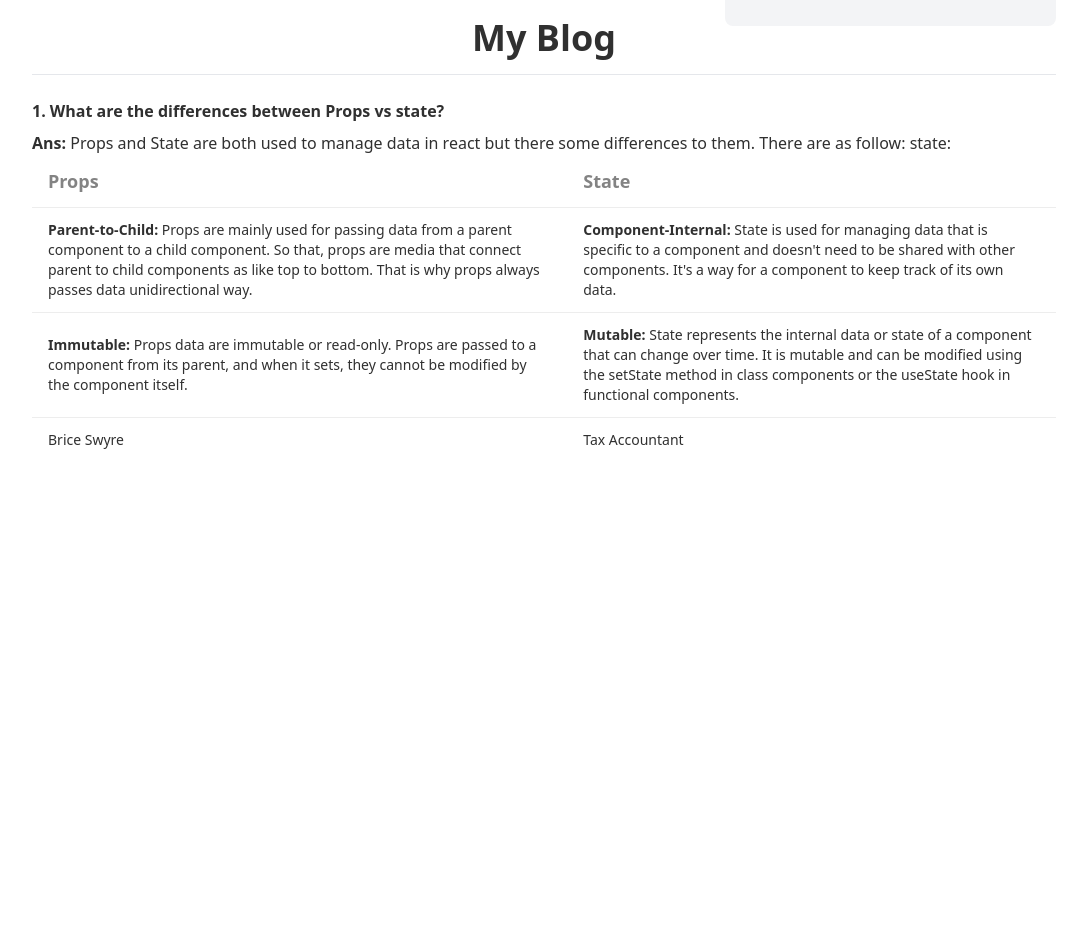
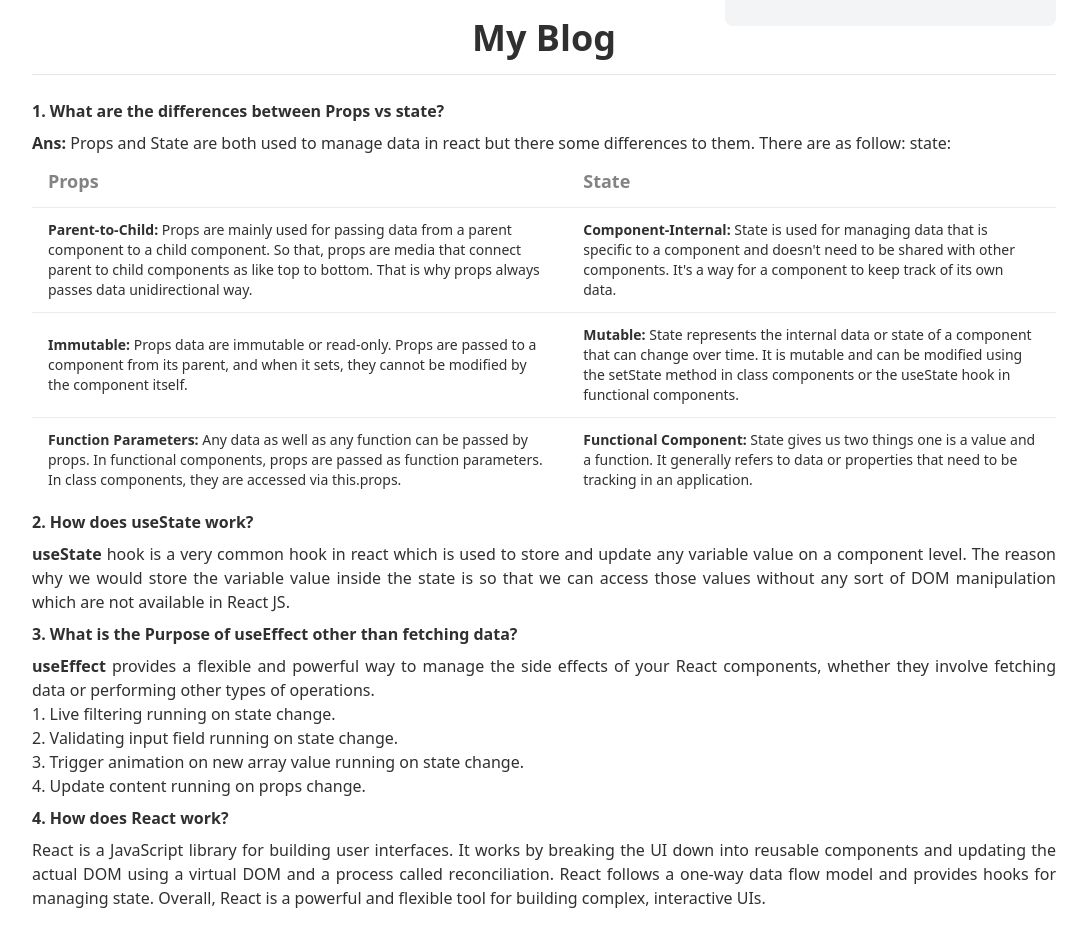
Before and after one commit to mehadiHasanDiner/assignment-8-knowledge-cafe-module-52, a React (Vite) app: page / in a window 1280 px wide. Shown: the part 3860-4786 px from the top of the page, without its empty margins (96-1183 px from the left). Before the commit the page ends 4322 px from the top, so only its background shows below. Built offline with nearby package versions, Linux system fonts and the light colour scheme.

Commit message:
all question answer of myBlog component done

```diff
--- a/src/components/MyBlog/MyBlog.jsx
+++ b/src/components/MyBlog/MyBlog.jsx
@@ -9,7 +9,7 @@ const MyBlog = () => {
         <p className="font-bold py-2">
           1. What are the differences between Props vs state?{" "}
         </p>
-        <p>
+        <p className="text-justify">
           <span className="font-bold">Ans:</span> Props and State are both used
           to manage data in react but there some differences to them. There are
           as follow: state:
@@ -57,11 +57,55 @@ const MyBlog = () => {
                 </tr>
                 {/* row 3 */}
                 <tr>
-                  <td>Brice Swyre</td>
-                  <td>Tax Accountant</td>
+                  <td>
+                    <strong>Function Parameters:</strong> Any data as well as
+                    any function can be passed by props. In functional
+                    components, props are passed as function parameters. In
+                    class components, they are accessed via this.props.
+                  </td>
+                  <td>
+                    <strong>Functional Component: </strong> State gives us two
+                    things one is a value and a function. It generally refers to
+                    data or properties that need to be tracking in an
+                    application.{" "}
+                  </td>
                 </tr>
               </tbody>
             </table>
+
+            <p className="font-bold py-2">2. How does useState work? </p>
+            <p className="text-justify">
+              <strong>useState</strong> hook is a very common hook in react
+              which is used to store and update any variable value on a
+              component level. The reason why we would store the variable value
+              inside the state is so that we can access those values without any
+              sort of DOM manipulation which are not available in React JS.
+            </p>
+
+            <p className="font-bold py-2">
+              3. What is the Purpose of useEffect other than fetching data?{" "}
+            </p>
+            <p className="text-justify">
+              <strong>useEffect</strong> provides a flexible and powerful way to
+              manage the side effects of your React components, whether they
+              involve fetching data or performing other types of operations.
+            </p>
+            <p>1. Live filtering running on state change.</p>
+            <p>2. Validating input field running on state change.</p>
+            <p>
+              3. Trigger animation on new array value running on state change.
+            </p>
+            <p>4. Update content running on props change.</p>
+
+            <p className="font-bold py-2">4. How does React work? </p>
+            <p className="text-justify mb-4">
+              React is a JavaScript library for building user interfaces. It
+              works by breaking the UI down into reusable components and
+              updating the actual DOM using a virtual DOM and a process called
+              reconciliation. React follows a one-way data flow model and
+              provides hooks for managing state. Overall, React is a powerful
+              and flexible tool for building complex, interactive UIs.
+            </p>
           </div>
         </p>
       </div>
```
